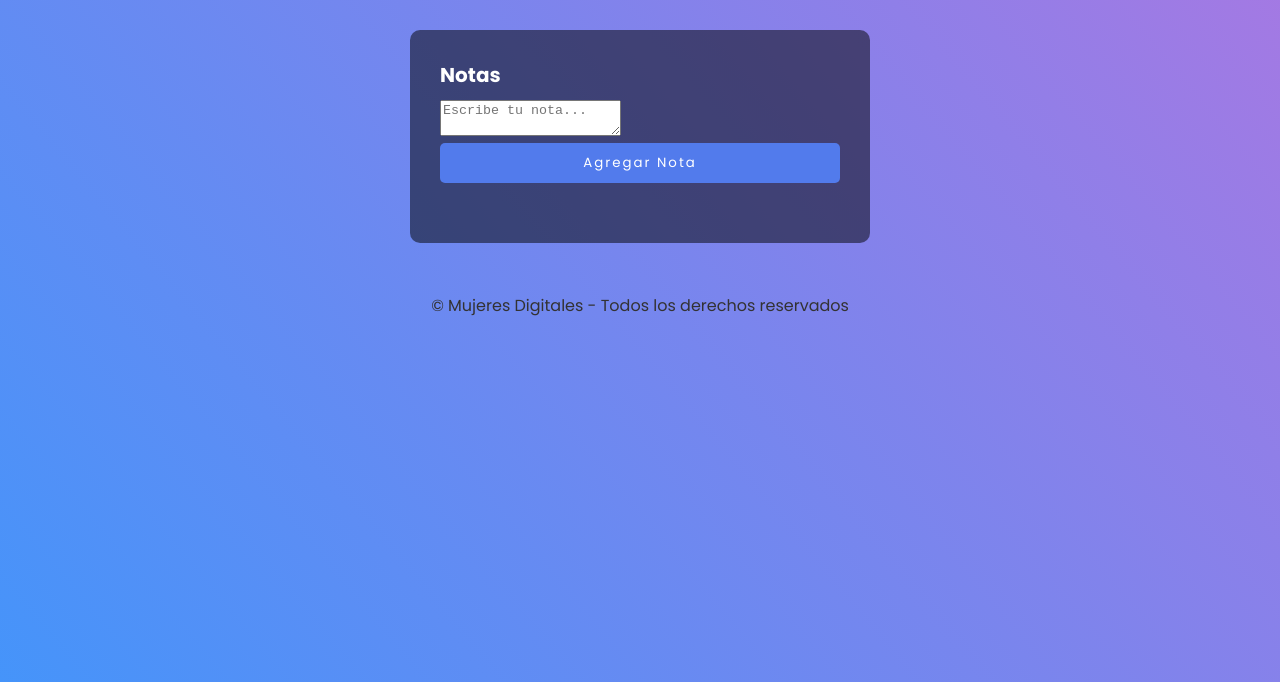
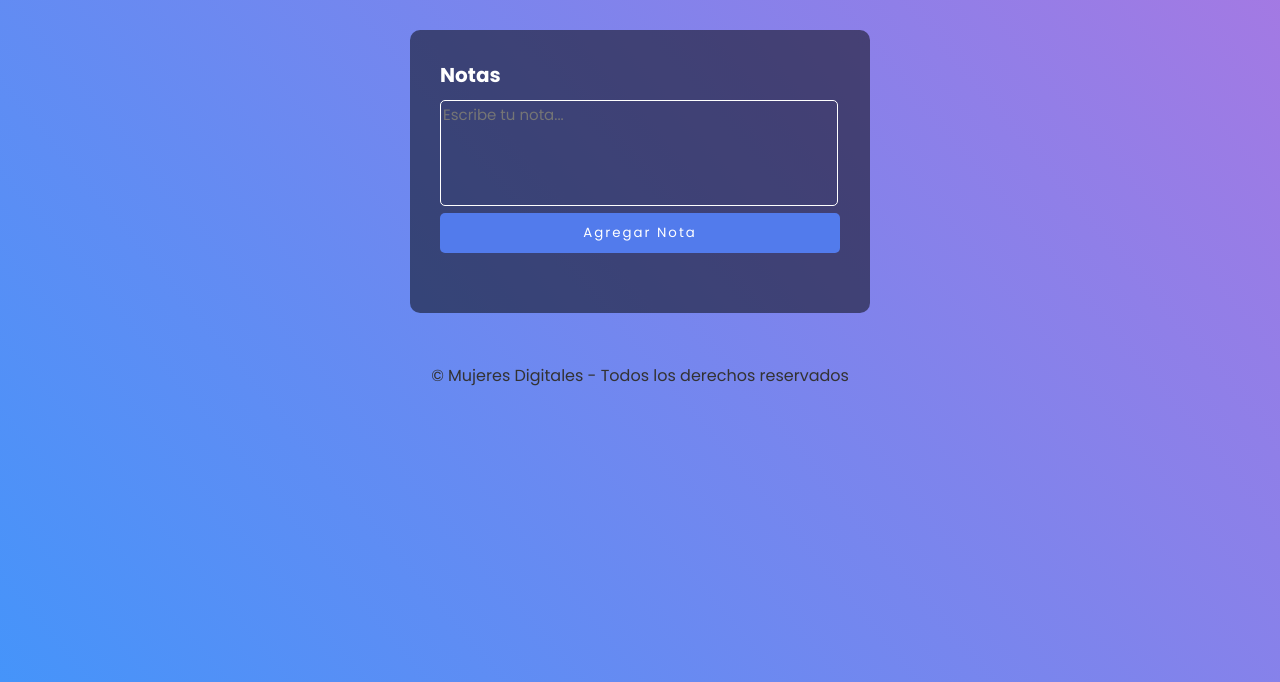
Before and after one commit to Zharick123/Grupo1_Mujeres_Digitales, a plain HTML site: page index.html in a window 1280 px wide. Shown: the part 118-800 px from the top of the page. Drawn offline with Linux system fonts and the light colour scheme.

Commit message:
Se le agrega estilos al elemento textarea

```diff
--- a/style.css
+++ b/style.css
@@ -42,6 +42,18 @@ p{
     margin-bottom: 30px;
 }
 
+.contenedor .elemento textarea{
+    width: 98%;
+    min-height: 100px;
+    font-size: 15px;
+    border-radius: 5px;
+    border: 1px solid #fff;
+    resize: none;
+    color: #fff;
+    background: transparent;
+    font-family: "Poppins";
+}
+
 .contenedor .elemento input[type="submit"]{
     width: 100%;
     padding: 10px 0;
@@ -53,3 +65,7 @@ p{
     letter-spacing: 2px;
     cursor: pointer;
 }
+
+.contenedor .elemento input[type="submit"]:hover{
+    background: #3860e2;
+}
```
